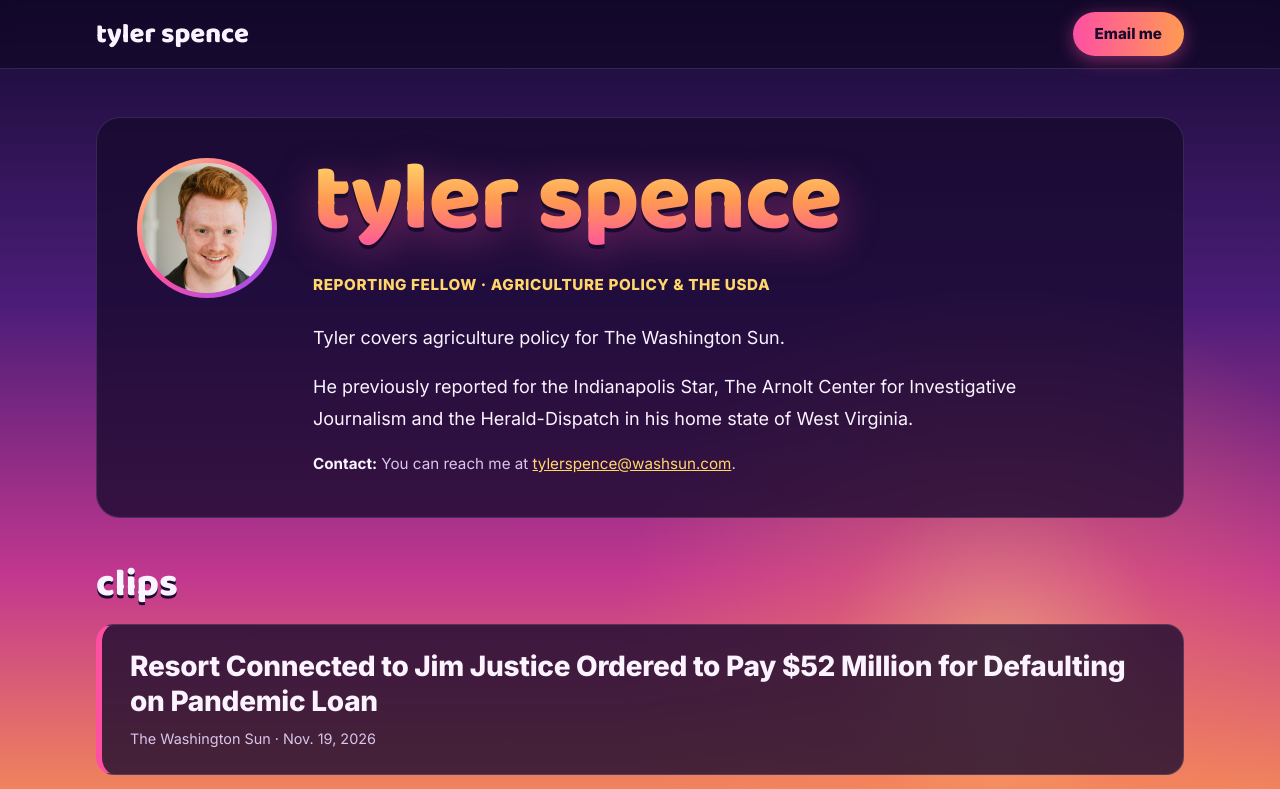
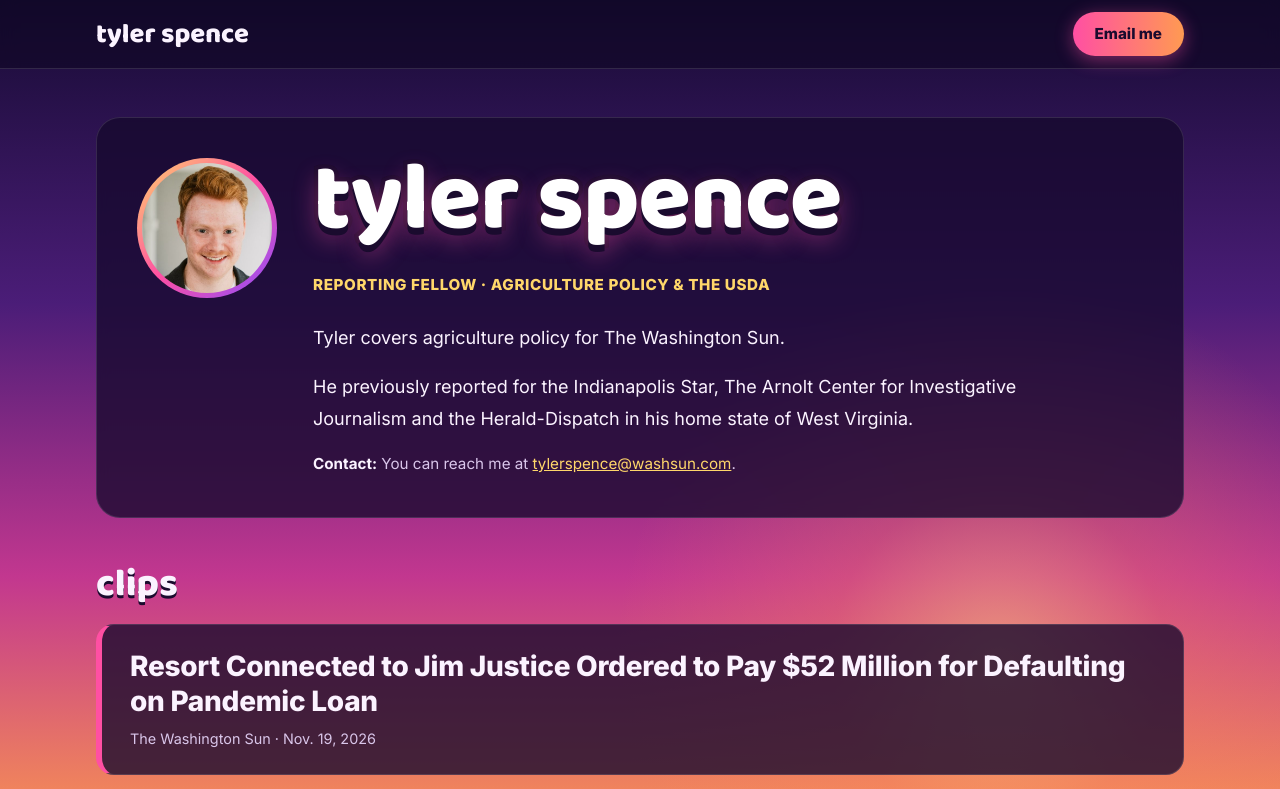
Before and after one commit to tspence11/AJI-Test-Tyler, a plain HTML site: page index.html in a window 1280 px wide. Shown: the top 789 px of the page. Drawn offline with Linux system fonts and the light colour scheme.

Commit message:
Make name heading white block letters with dark outline
Co-Authored-By: Claude Opus 5.5 <noreply@anthropic.com>
Claude-Session: https://claude.ai/code/session_01QxVM1i3Q5rWLrCogNu8nWK

```diff
--- a/index.html
+++ b/index.html
@@ -127,11 +127,12 @@
       letter-spacing: -0.01em;
       text-transform: lowercase;
       margin: 0 0 18px;
-      background: linear-gradient(180deg, var(--yellow) 0%, var(--orange) 45%, var(--pink) 100%);
-      -webkit-background-clip: text;
-      background-clip: text;
-      color: transparent;
-      filter: drop-shadow(0 4px 0 #1a0b2e) drop-shadow(0 8px 20px rgba(255, 79, 163, 0.35));
+      color: #ffffff;
+      -webkit-text-stroke: 0.09em #1a0b2e;
+      paint-order: stroke fill;
+      text-shadow:
+        0 0.07em 0 #1a0b2e,
+        0 0.1em 24px rgba(255, 79, 163, 0.45);
       padding-bottom: 0.08em;
     }
     .beat {
```
